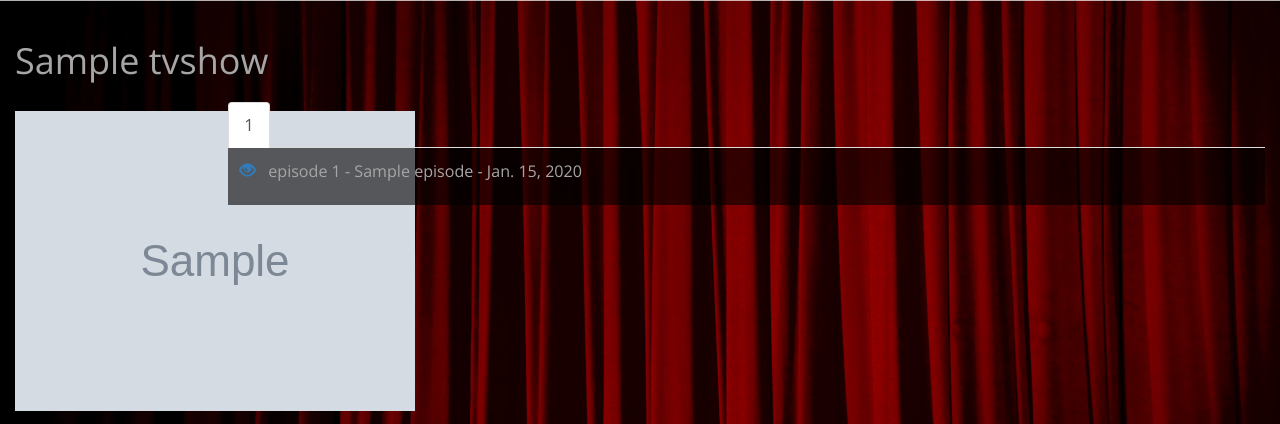
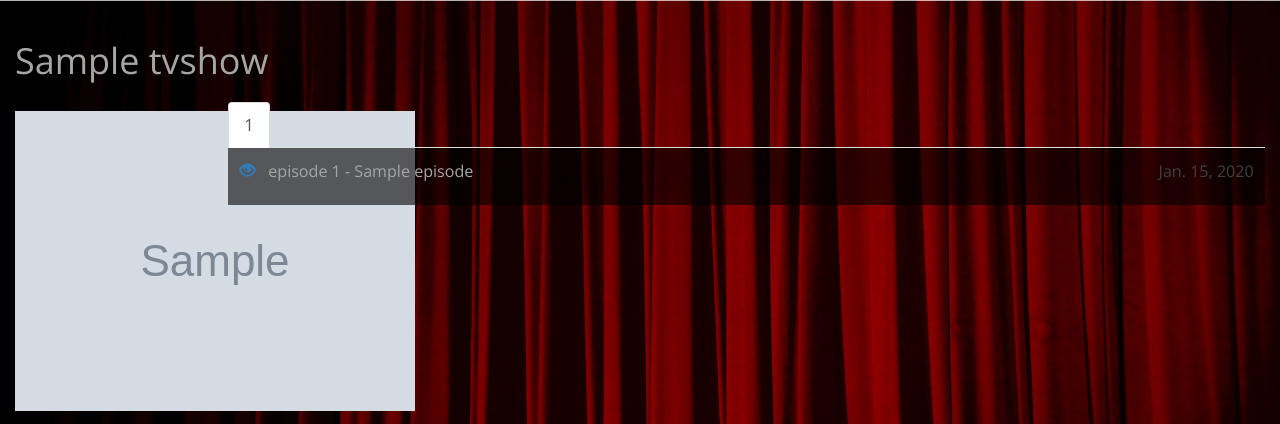
Before and after one commit to thomleonard/Video_Library, a Django app: a page that uses Series/templates/Series/tvshow_page.html in a window 1280 px wide. Shown: the part 170-594 px from the top of the page. Run offline with Django 3.2, Linux system fonts and the light colour scheme; tables that the repository leaves empty hold one stand-in row (values such as "Sample post"); grey boxes marked "Sample" are stand-in pictures; some libraries are stand-ins or nearby versions.

Commit message:
style for airdate

```diff
--- a/Series/static/Series/style.css
+++ b/Series/static/Series/style.css
@@ -117,3 +117,8 @@ IMG.HoverBorder:hover {
     margin-top: -0.5em;
     font-size: 1.2em;
 }
+
+.airdate-right {
+    color: #404040;
+    float: right;
+}
--- a/Series/templates/Series/tvshow_page.html
+++ b/Series/templates/Series/tvshow_page.html
@@ -40,16 +40,18 @@
                                     {% for episode in season.episodes.all %}
                                         <!-- seen icon -->
                                         {% if episode.seen %}
-                                            <a href="{% url 'Series:seen' episode.pk %}"><span class="glyphicon glyphicon-eye-open" aria-hidden="true">  </span></a>
+                                            <a href="{% url 'Series:seen' episode.pk %}"><span class="glyphicon glyphicon-eye-open" aria-hidden="true"></span></a>
 
                                         {% else %}
-                                            <a href="{% url 'Series:seen' episode.pk %}"><span class="glyphicon glyphicon-eye-close" aria-hidden="true"  ></span></a>
+                                            <a href="{% url 'Series:seen' episode.pk %}"><span class="glyphicon glyphicon-eye-close" aria-hidden="true"></span></a>
                                         {% endif %}
                                         <!-- episode number and name -->
                                         &nbsp episode {{ episode.number }} - {{ episode.name }}
                                         <!-- airdate -->
                                         {% if episode.airdate %}
-                                            - {{ episode.airdate }}
+                                            <span class="airdate-right">
+                                                {{ episode.airdate }}
+                                            </span>
                                         {% endif %}
                                         <br>
                                     {% endfor %}
--- a/Series/templates/Series/upcoming.html
+++ b/Series/templates/Series/upcoming.html
@@ -14,7 +14,7 @@
             {% for episode_group in upcoming_episodes %}
                     {{ episode_group.0.airdate }}
                     <hr class="airdate-hr">
-                    <ul>
+                    <ul style="list-style: none;">
                     {% for episode in episode_group %}
                         <li>
                             <a href="{% url 'Series:tvshow_page' episode.season.tvshow.pk %}">
```
